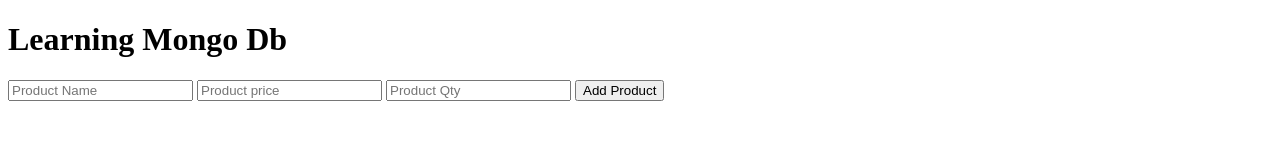
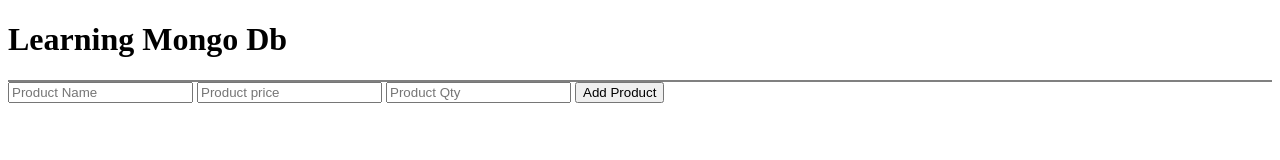
Before and after one commit to hasanfuad/module-46, a website: page index.html in a window 1280 px wide. Drawn offline with Linux system fonts and the light colour scheme; no server answers.

Commit message:
style commit

```diff
--- a/index.html
+++ b/index.html
@@ -8,7 +8,7 @@
   </head>
   <body>
     <h1>Learning Mongo Db</h1>
-    <div id="productContainer"></div>
+    <div id="productContainer" style="border: 1px solid gray"></div>
     <form action="/addProduct" method="post">
       <input type="text" name="name" placeholder="Product Name" id="" />
       <input type="text" name="price" placeholder="Product price" id="" />
```
